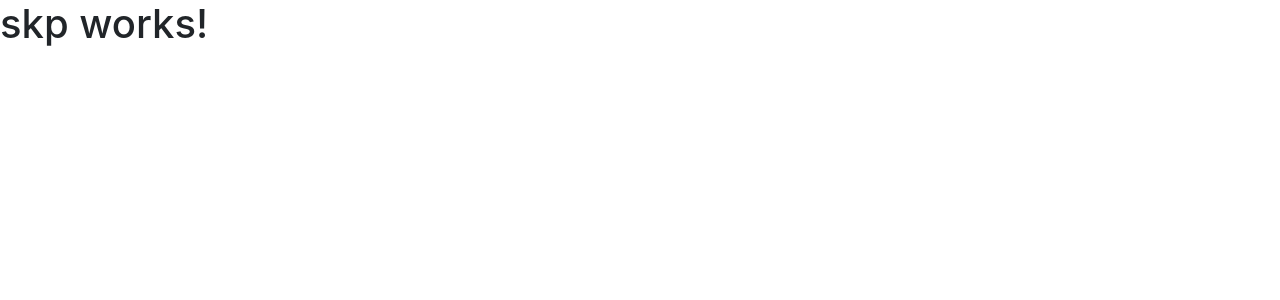
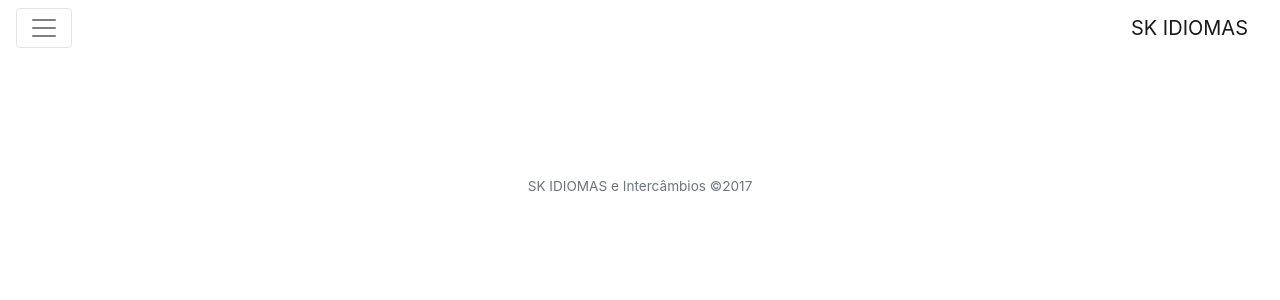
Before and after one commit to AgileLabs/SKs-Prototypen, an Angular app: page / in a window 1280 px wide. Shown: the top 300 px of the page. Built offline with nearby package versions, Linux system fonts and the light colour scheme.

Commit message:
Added a Navbar and a Footer

```diff
--- a/src/app/app.component.css
+++ b/src/app/app.component.css
@@ -0,0 +1,5 @@
+.footer {
+    padding: 3rem 0;
+    margin-top: 3rem;
+    font-size: 85%;
+}
--- a/src/app/app.component.html
+++ b/src/app/app.component.html
@@ -1,4 +1,24 @@
-<h1>
-  {{title}}
-</h1>
+<nav class="navbar navbar-light navbar-fixed-top navbar-toggleable bg-faded">
+    <button class="navbar-toggler navbar-toggler-right" type="button" (click)="navbarCollapsed = !navbarCollapsed"
+            [attr.aria-expanded]="!navbarCollapsed" aria-controls="navbarContent" aria-expanded="false" aria-label="Toggle navigation">
+      <span class="navbar-toggler-icon"></span>
+    </button>
+    <a class="navbar-brand" routerLink="/dashboard">
+      SK IDIOMAS
+    </a>
+    <div class="navbar-collapse" [ngbCollapse]="navbarCollapsed" id="navbarContent">
+      <ul class="navbar-nav mr-auto">
+        <li class="nav-item" routerLinkActive="active">
+          <a class="nav-link" routerLink="/jogadores">
+            <i class="fa fa-sign-out"></i>&nbsp;Log Out
+          </a>
+      </ul>
+    </div>
+</nav>
+<br>
 <router-outlet></router-outlet>
+<footer class="footer text-muted text-center bg-faded">
+  <div class="container">
+    <p>SK IDIOMAS e Intercâmbios ©2017</p>
+  </div>
+</footer>
--- a/src/app/app.component.ts
+++ b/src/app/app.component.ts
@@ -6,5 +6,5 @@
   styleUrls: ['./app.component.css']
 })
 export class AppComponent {
-  title = 'skp works!';
+  navbarCollapsed = true;
 }
```
